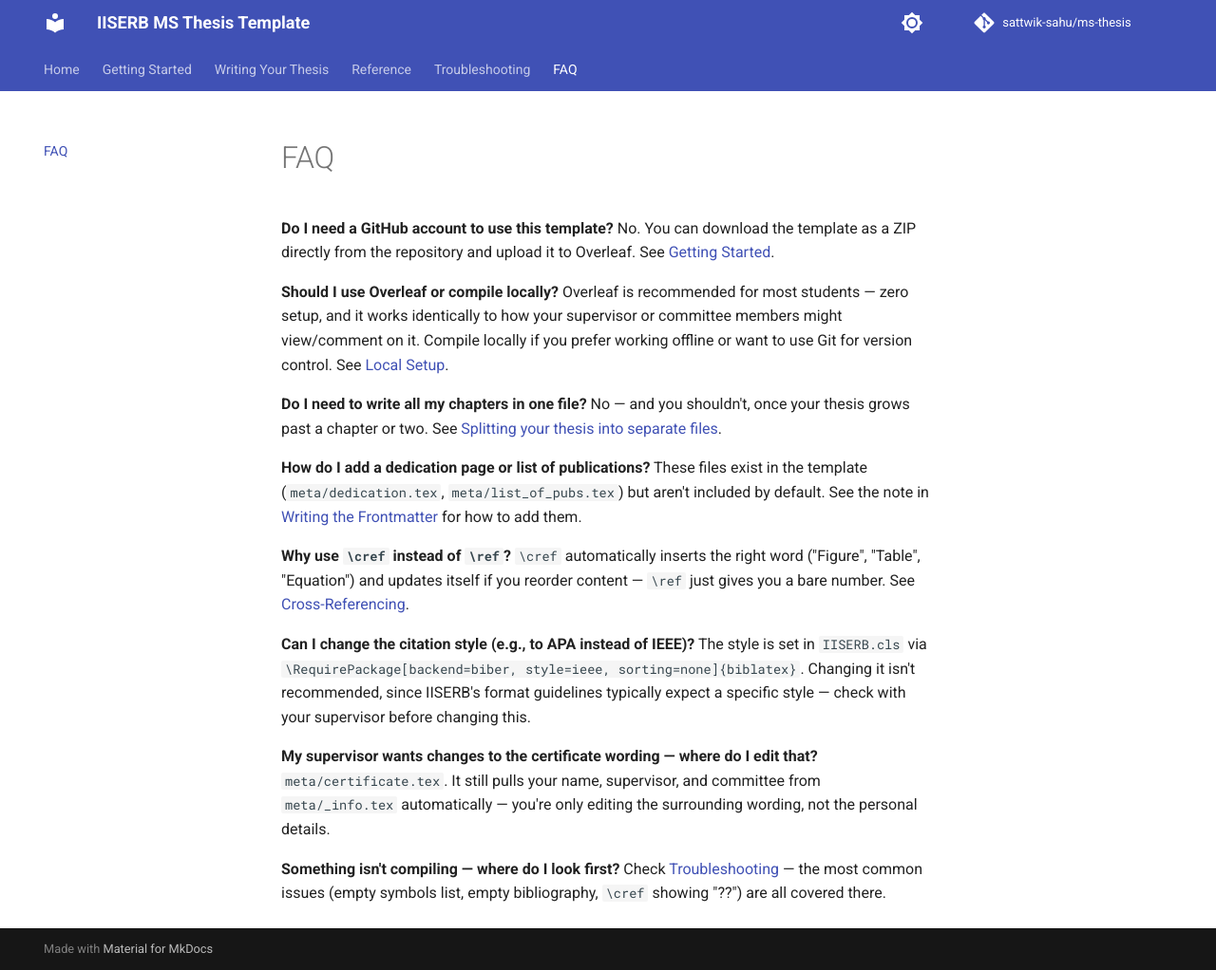
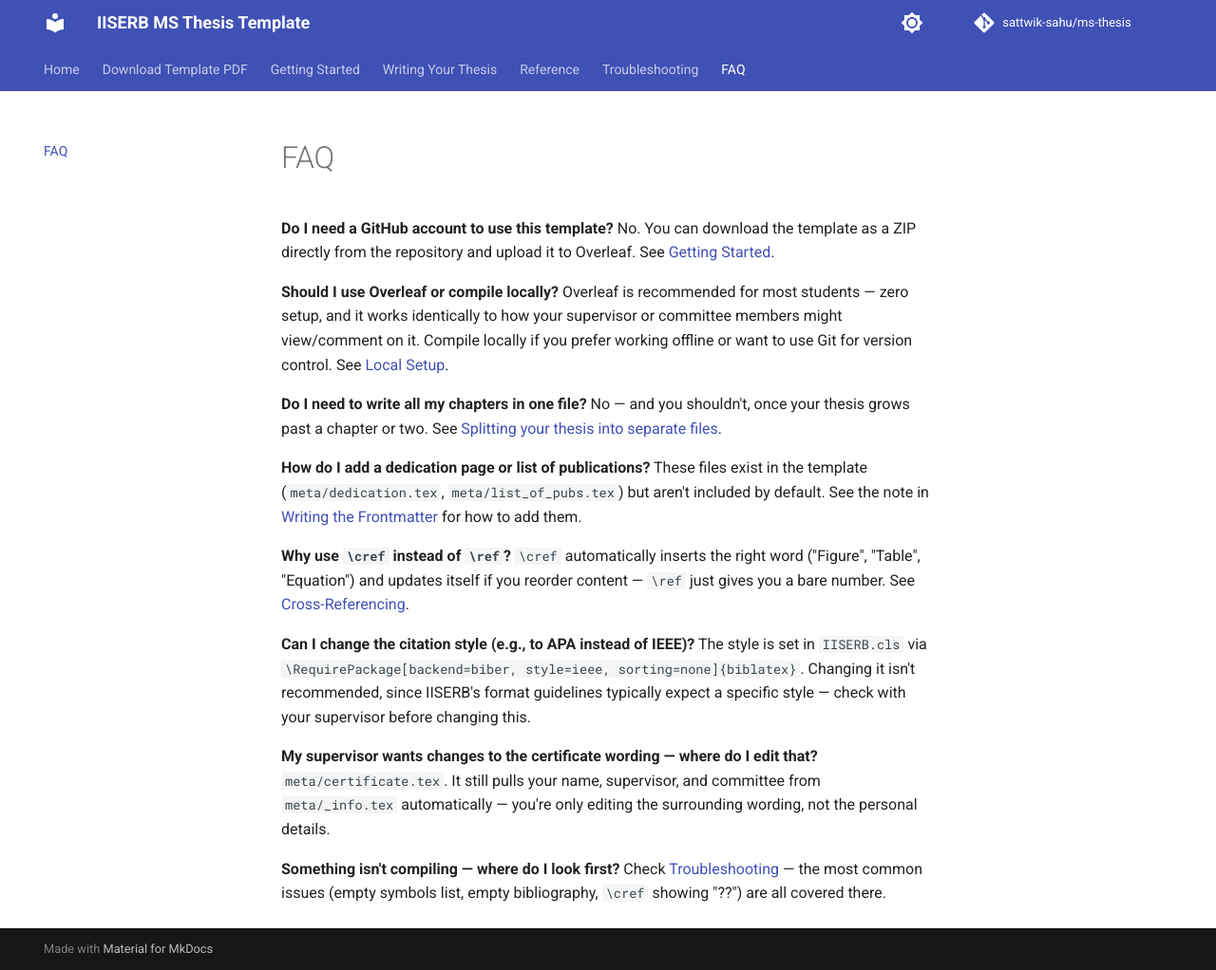
Before and after one commit to sattwik-sahu/ms-thesis, an MkDocs documentation site: the page built from docs/faq.md, in a window 1280 px wide and 1022 px high. Shown: the whole window at 95% size. Built offline with MkDocs 1.6.1 and Material for MkDocs 9.7.7, drawn with Linux system fonts in a browser that asks for light colours; comment, search, counter and statistics services are not loaded.

Commit message:
feat[pdf]: can download latest thesis template pdf and release

```diff
--- a/mkdocs.yml
+++ b/mkdocs.yml
@@ -36,11 +36,11 @@
   - mkdocs-pdf
 
 extra_javascript:
-  - https://polyfill.io/v3/polyfill.min.js?features=es6
   - https://cdn.jsdelivr.net/npm/mathjax@3/es5/tex-mml-chtml.js
 
 nav:
   - Home: index.md
+  - Download Template PDF: assets/thesis.pdf
   - Getting Started:
       - Using on Overleaf: getting-started/overleaf.md
       - Local Setup: getting-started/local-setup.md
```
Also changed, not shown: 4 other files.
